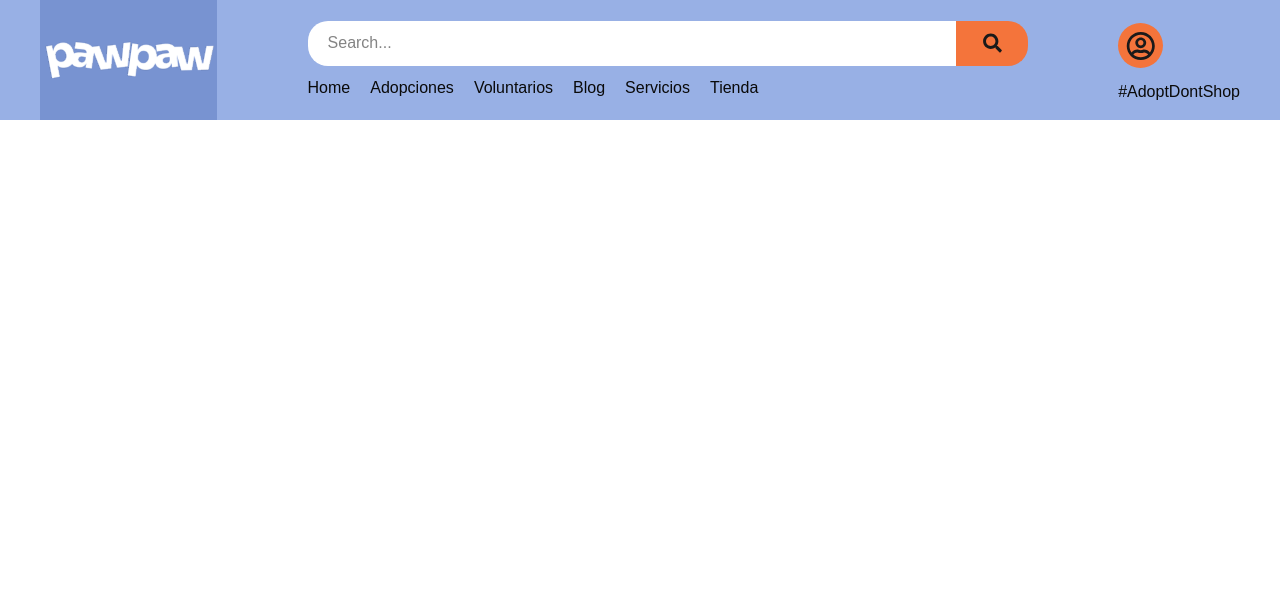
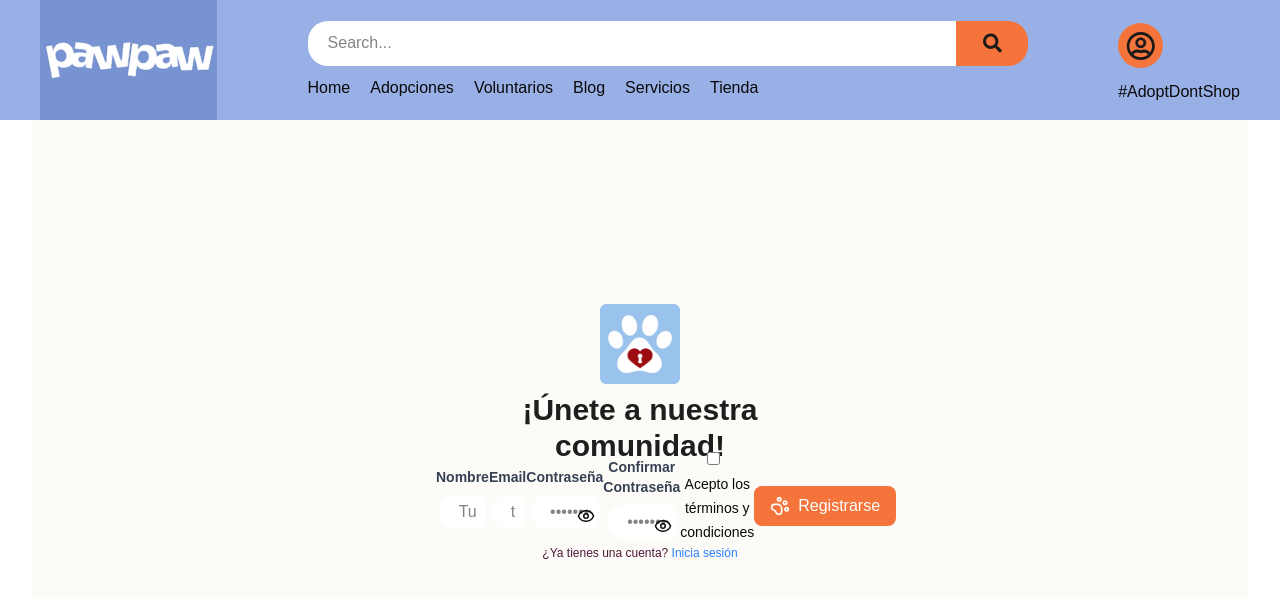
Before and after one commit to Pawify/frontendFork, a React (Vite) app in the folder pawify-react/: page / in a window 1280 px wide. Shown: the top 598 px of the page. Built offline with nearby package versions, Linux system fonts and the light colour scheme; a web font is replaced by a local one.

Commit message:
conflicto

```diff
--- a/pawify-react/src/App.jsx
+++ b/pawify-react/src/App.jsx
@@ -8,6 +8,7 @@ function App() {
   return (
     <>
       <NavBar />
+      <Register/>
     </>
   )
 }
```
